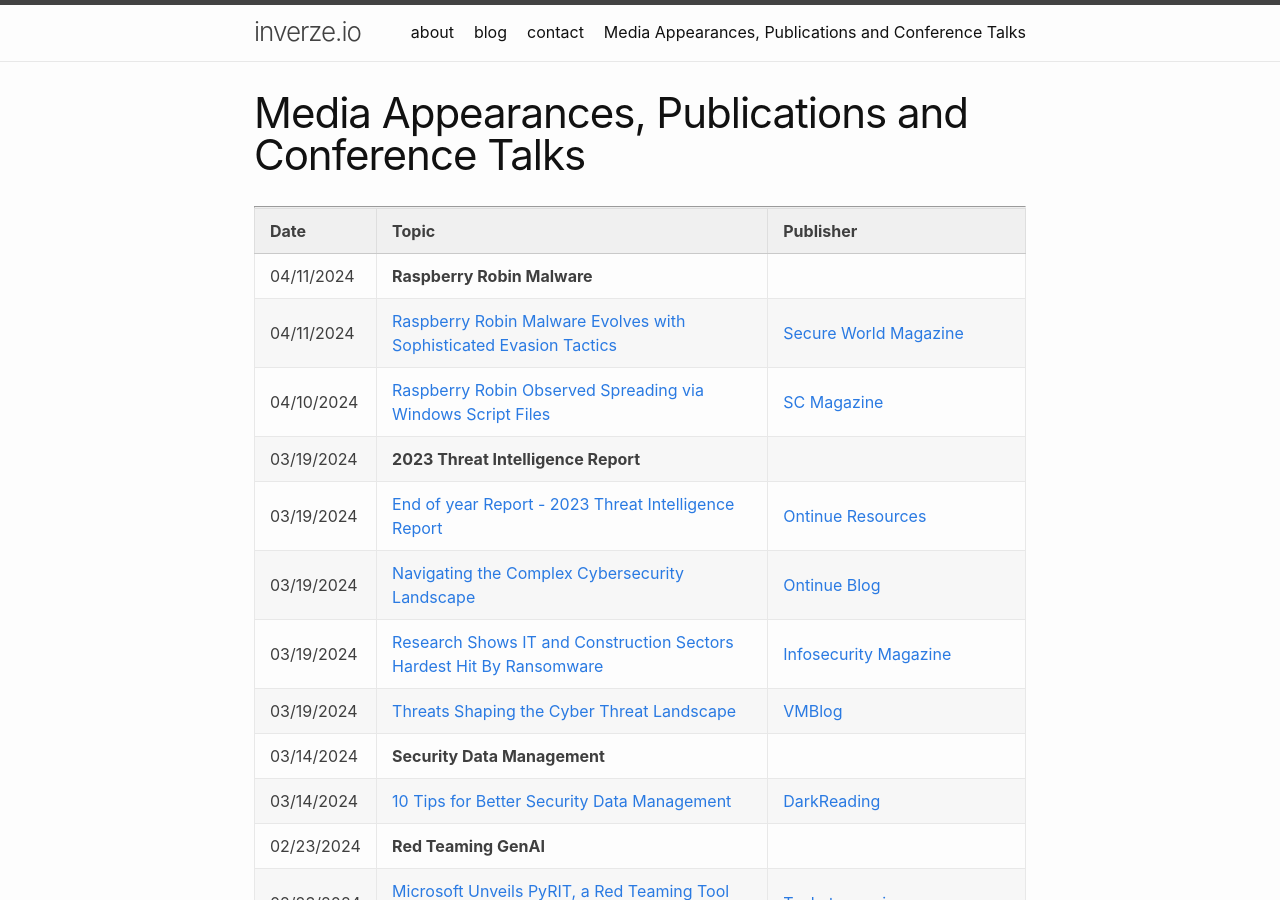
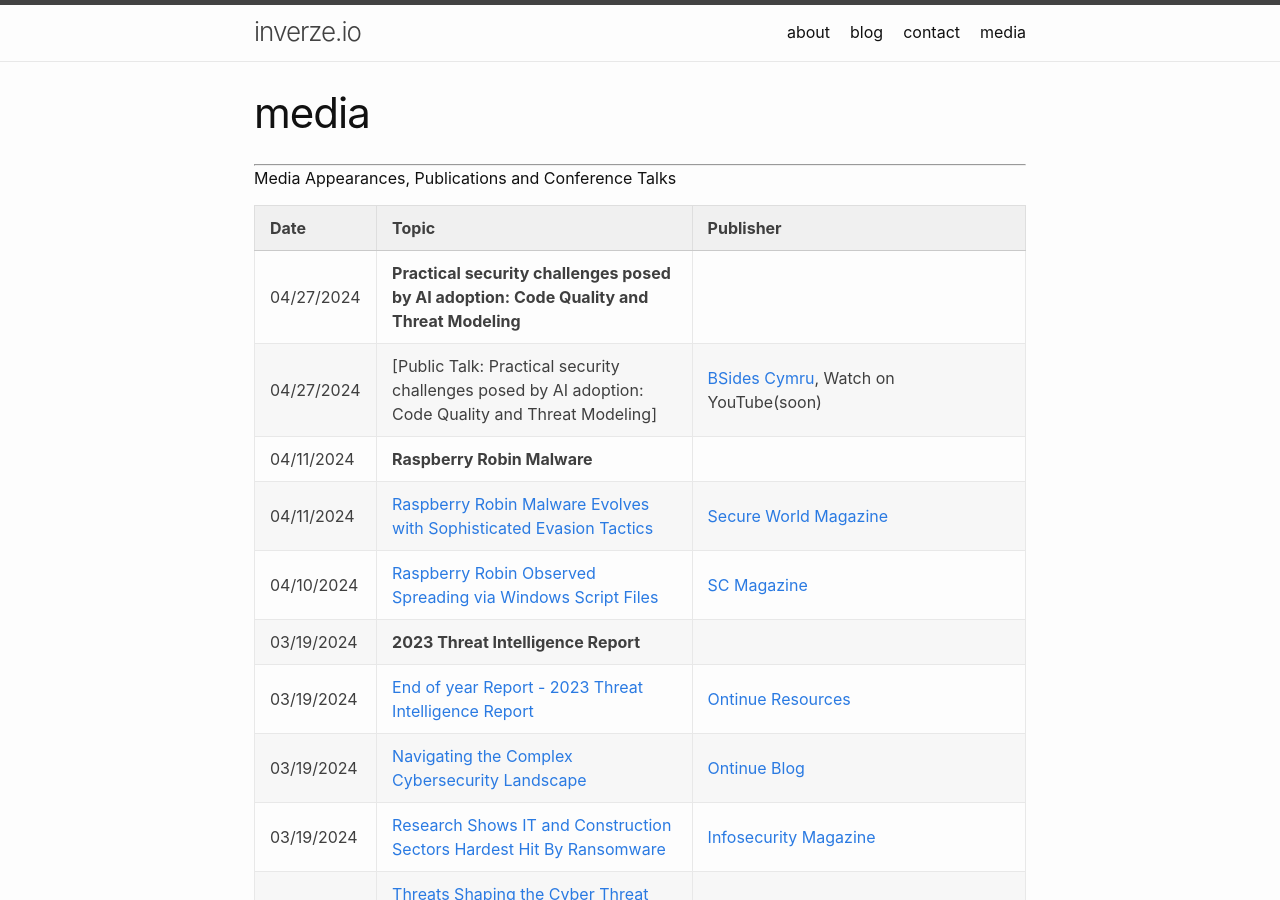
Before and after one commit to inverzeio/blog, a Jekyll site: the page built from media.md, in a window 1280 px wide and 900 px high. Built offline with Jekyll 4.4.1, drawn with Linux system fonts in a browser that asks for light colours; some of the changed text lies outside the part shown.

Commit message:
Update media.md

```diff
--- a/media.md
+++ b/media.md
@@ -1,12 +1,16 @@
 ---
 layout: page
-title: Media Appearances, Publications and Conference Talks
+title: media
 permalink: /media/
 ---
 ------------
 
+Media Appearances, Publications and Conference Talks
+
 | Date | Topic | Publisher |
 | ------------- | :------------- | :------------- |
+| 04/27/2024 | **Practical security challenges posed by AI adoption: Code Quality and Threat Modeling** ||
+| 04/27/2024 | [Public Talk: Practical security challenges posed by AI adoption: Code Quality and Threat Modeling] | [BSides Cymru](https://www.bsides.cymru/), Watch on YouTube(soon) |
 | 04/11/2024 | **Raspberry Robin Malware** ||
 | 04/11/2024 | [Raspberry Robin Malware Evolves with Sophisticated Evasion Tactics](https://www.secureworld.io/industry-news/raspberry-robin-malware) | [Secure World Magazine](https://www.secureworld.io) |
 | 04/10/2024 | [Raspberry Robin Observed Spreading via Windows Script Files](https://www.scmagazine.com/news/raspberry-robin-observed-spreading-via-windows-script-files) | [SC Magazine](https://www.scmagazine.com/) |
@@ -37,3 +41,5 @@
 | 01/13/2024 | **JetBrains TeamCity Supply Chain Attack** ||
 | 12/21/2023 | [The JetBrains TeamCity software supply chain attack: Lessons learned](https://securityboulevard.com/2023/12/the-jetbrains-teamcity-software-supply-chain-attack-lessons-learned/) | [Security Boulevard](securityboulevard.com) |
 | 12/21/2023 | [Jetbrains TeamCity Software Supply-chain Attack: A Sunburst Redux](https://www.reversinglabs.com/blog/jetbrains-teamcity-software-supply-chain-attack-a-sunburt-redux) | [Reversing Labs](https://www.reversinglabs.com) |
+| 01/10/2023 | **Data Breach Trends and Outlook January 2023** ||
+| 01/10/2023 | [Public Talk: Data Breach Trends and Outlook January 2023](https://github.com/inverzeio/talks/blob/main/Data_Breach_Trends_and_Outlook_Jan2023.pdf) | [ATED ICT Ticino](https://ated.ch/), [AIEA](https://www.aieaworld.org/), [ISACA Switzerland Chapter](https://engage.isaca.org/switzerlandchapter/home), [ISACA Milan Chapter](https://engage.isaca.org/milanchapter/home) in collaboration with [SUPSI Lugano](https://www.supsi.ch/en/home) |
```
